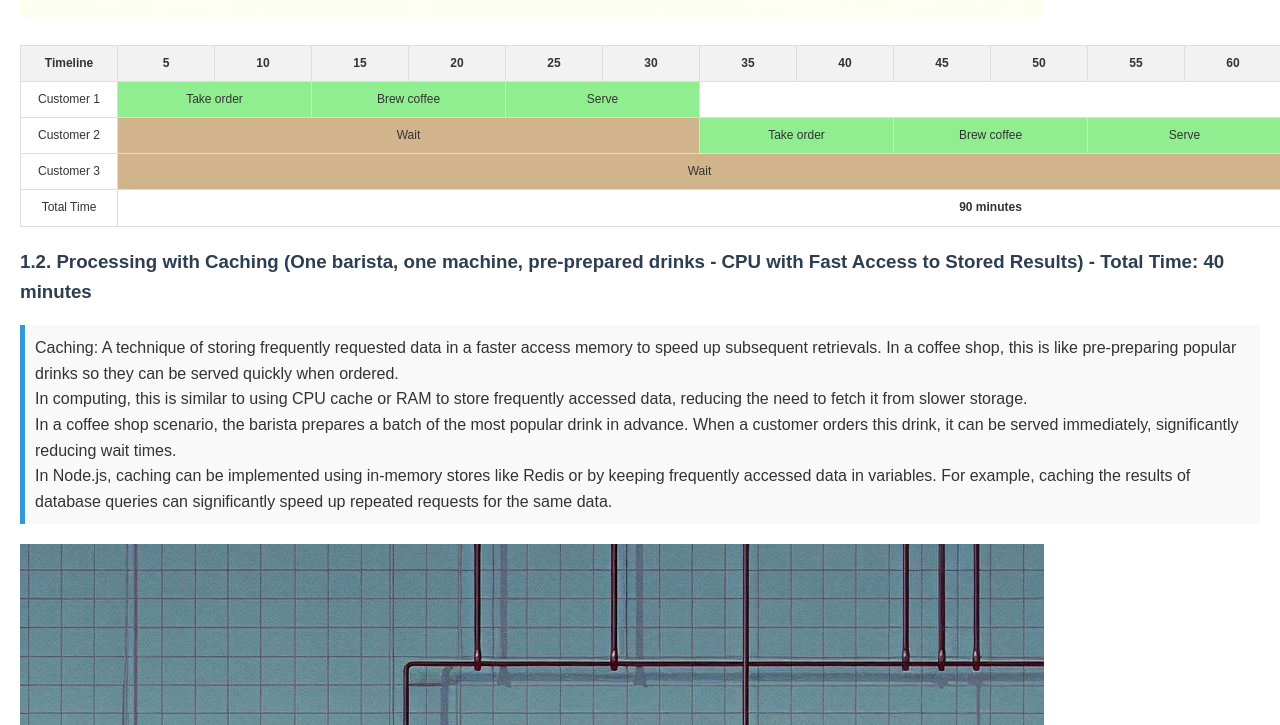
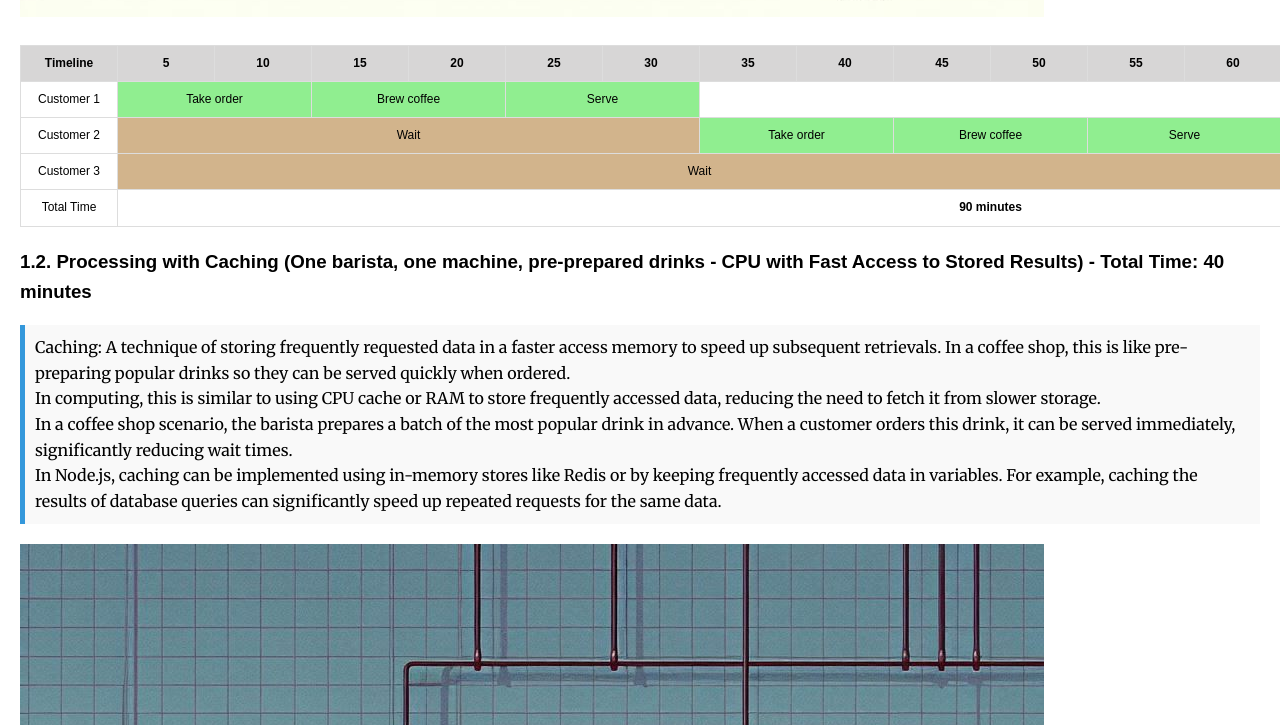
Before and after one commit to chungminhtu/multi-thread-coffee-shop, a plain HTML site: page index.html in a window 1280 px wide. Shown: the part 1595-2320 px from the top of the page. Drawn offline with Linux system fonts and the light colour scheme; files whose address does not match are found by name.

Commit message:
add font

```diff
--- a/index.html
+++ b/index.html
@@ -5,19 +5,14 @@
   <meta charset="UTF-8">
   <meta name="viewport" content="width=device-width, initial-scale=1.0">
   <title>Coffee Shop Multithreading Visualization</title>
+  <link rel="preconnect" href="https://fonts.googleapis.com">
+  <link rel="preconnect" href="https://fonts.gstatic.com" crossorigin>
+  <link href="https://fonts.googleapis.com/css2?family=Merriweather&display=swap" rel="stylesheet">
   <style>
     body {
       font-family: Arial, sans-serif;
       line-height: 1.6;
       margin: 20px;
-      color: #333;
-    }
-
-    h1,
-    h2,
-    h3,
-    h4 {
-      color: #2c3e50;
     }
 
     table {
@@ -37,7 +32,7 @@
     }
 
     th {
-      background-color: #f2f2f2;
+      background-color: #d7d6d6;
       font-weight: bold;
     }
 
@@ -78,8 +73,12 @@
     }
 
     .explanation {
+      font-family: "Merriweather", serif;
+      font-weight: 400;
+      font-style: normal;
       background-color: #f9f9f9;
       border-left: 5px solid #3498db;
+      font-size: 16px !important;
       padding: 10px;
       margin-bottom: 20px;
     }
@@ -497,7 +496,7 @@
 
       const explanation = document.createElement('div');
       explanation.className = 'explanation';
-      explanation.innerHTML= scenario.explanation[currentLang];
+      explanation.innerHTML = scenario.explanation[currentLang];
       container.appendChild(explanation);
 
       scenario.subsections.forEach(subsection => {
@@ -507,7 +506,7 @@
 
         const subExplanation = document.createElement('div');
         subExplanation.className = 'explanation';
-        subExplanation.innerHTML= subsection.explanation[currentLang];
+        subExplanation.innerHTML = subsection.explanation[currentLang];
         container.appendChild(subExplanation);
 
         if (subsection.image) {
@@ -525,7 +524,7 @@
 
             const subsubExplanation = document.createElement('div');
             subsubExplanation.className = 'explanation';
-            subsubExplanation.innerHTML= subsubsection.explanation[currentLang];
+            subsubExplanation.innerHTML = subsubsection.explanation[currentLang];
             container.appendChild(subsubExplanation);
 
             if (subsubsection.image) {
```
Lines whose indentation alone changed are shown as unchanged.
